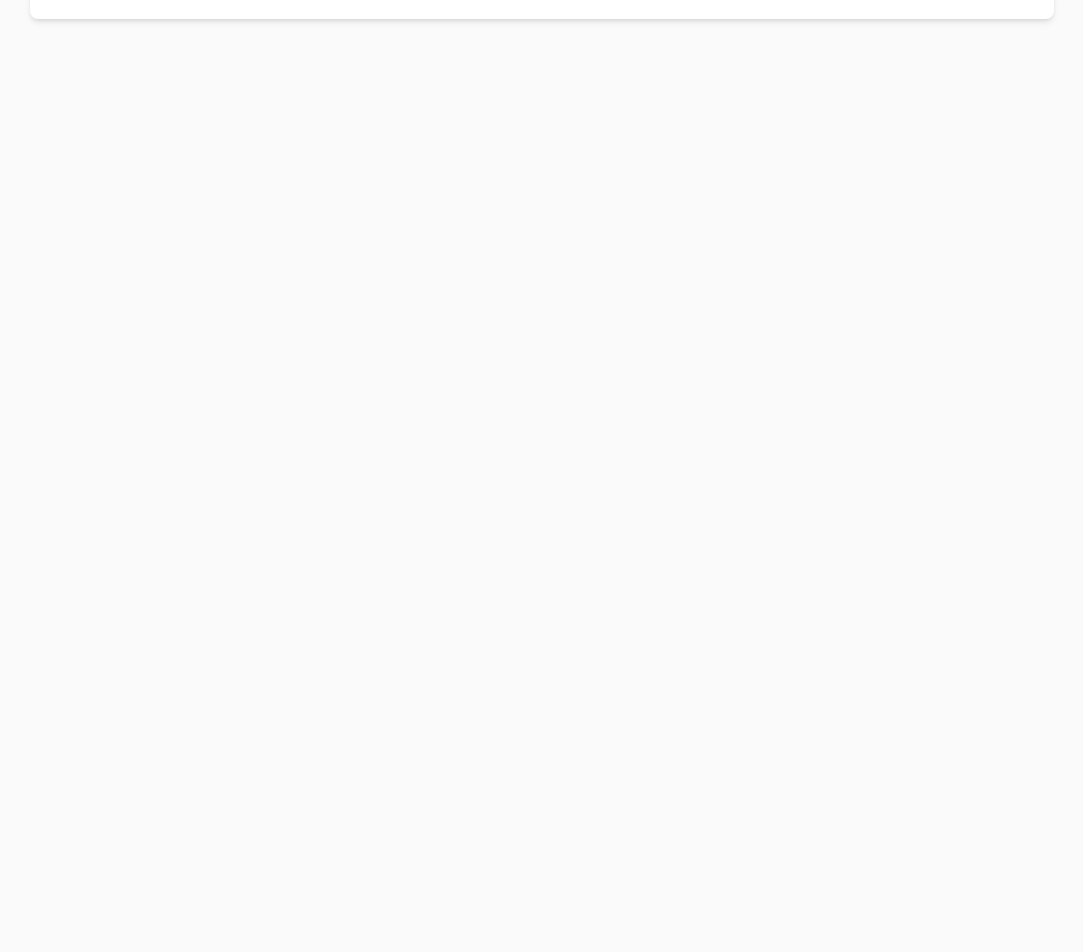
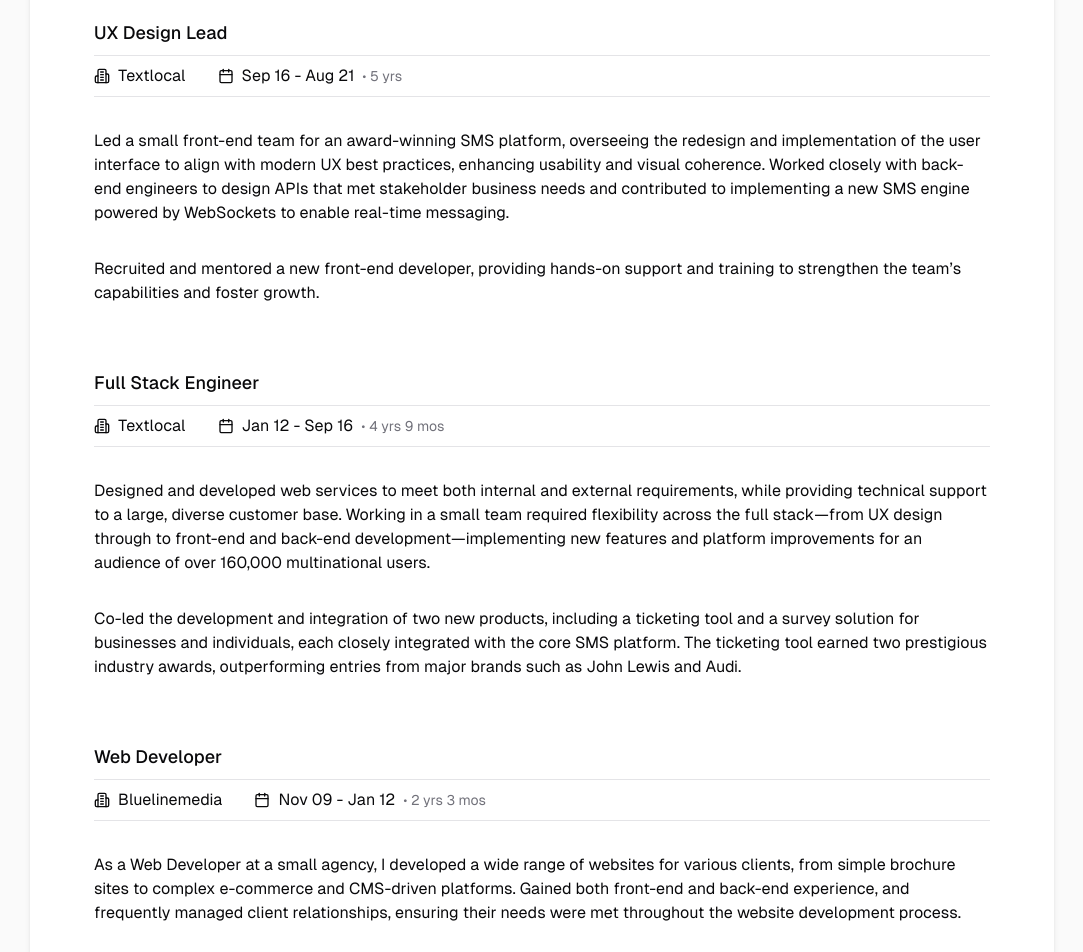
Before and after one commit to mwheelersmith/site, a Next.js app: page / in a window 1280 px wide. Shown: the part 1600-2552 px from the top of the page, without its empty margins (98-1181 px from the left). Before the commit the page ends 1635 px from the top, so only its background shows below. Built offline with nearby package versions, Linux system fonts and the light colour scheme.

Commit message:
Fix mobile view and add more experiences

```diff
--- a/app/page.tsx
+++ b/app/page.tsx
@@ -12,7 +12,7 @@ import { ExperienceContributionsItem } from "@/components/experience/contributio
 
 export default function Home() {
   return (
-    <main className="mx-auto my-4 flex flex-col gap-8 rounded-lg bg-white p-8 font-[family-name:var(--font-geist-sans)] shadow-md sm:p-16 lg:max-w-[1024px] dark:bg-zinc-900 dark:shadow-none">
+    <main className="mx-auto flex flex-col gap-8 rounded-lg bg-white p-8 font-[family-name:var(--font-geist-sans)] sm:p-16 lg:my-4 lg:max-w-[1024px] lg:shadow-md dark:bg-zinc-900 dark:shadow-none">
       <Header />
 
       <Summary />
@@ -32,10 +32,10 @@ export default function Home() {
           </ExperienceHeading>
 
           <p>
-            Responsible for architecting and building a multi-channel messaging
-            application for the Webex CPaaS suite. I led a team of five
-            experienced UI engineers, serving as both a senior engineer within
-            the team and the primary liaison for product managers, designers,
+            Resonisible for architecting and building a multi-channel messaging
+            application for the Webex CPaaS suite. I recruited and led a team of
+            five skilled UI engineers, contributing as a senior engineer while
+            serving as the primary liaison for product managers, designers,
             directors, and other key stakeholders.
           </p>
 
@@ -93,6 +93,84 @@ export default function Home() {
             delivery.
           </p>
         </ExperienceSection>
+
+        <ExperienceSection>
+          {/* UX Design Lead at Textlocal */}
+          <ExperienceHeading>
+            <ExperienceTitle>UX Design Lead</ExperienceTitle>
+            <ExperienceDetails
+              company="Textlocal"
+              serviceDates="Sep 16 - Aug 21"
+              serviceLength="5 yrs"
+            />
+          </ExperienceHeading>
+
+          <p>
+            Led a small front-end team for an award-winning SMS platform,
+            overseeing the redesign and implementation of the user interface to
+            align with modern UX best practices, enhancing usability and visual
+            coherence. Worked closely with back-end engineers to design APIs
+            that met stakeholder business needs and contributed to implementing
+            a new SMS engine powered by WebSockets to enable real-time
+            messaging.
+          </p>
+
+          <p>
+            Recruited and mentored a new front-end developer, providing hands-on
+            support and training to strengthen the team&rsquo;s capabilities and
+            foster growth.
+          </p>
+        </ExperienceSection>
+
+        <ExperienceSection>
+          {/* Full Stack Engineer at Textlocal */}
+          <ExperienceHeading>
+            <ExperienceTitle>Full Stack Engineer</ExperienceTitle>
+            <ExperienceDetails
+              company="Textlocal"
+              serviceDates="Jan 12 - Sep 16"
+              serviceLength="4 yrs 9 mos"
+            />
+          </ExperienceHeading>
+
+          <p>
+            Designed and developed web services to meet both internal and
+            external requirements, while providing technical support to a large,
+            diverse customer base. Working in a small team required flexibility
+            across the full stack—from UX design through to front-end and
+            back-end development—implementing new features and platform
+            improvements for an audience of over 160,000 multinational users.
+          </p>
+
+          <p>
+            Co-led the development and integration of two new products,
+            including a ticketing tool and a survey solution for businesses and
+            individuals, each closely integrated with the core SMS platform. The
+            ticketing tool earned two prestigious industry awards, outperforming
+            entries from major brands such as John Lewis and Audi.
+          </p>
+        </ExperienceSection>
+
+        <ExperienceSection>
+          {/* Web Developer at Bluelinemedia */}
+          <ExperienceHeading>
+            <ExperienceTitle>Web Developer</ExperienceTitle>
+            <ExperienceDetails
+              company="Bluelinemedia"
+              serviceDates="Nov 09 - Jan 12"
+              serviceLength="2 yrs 3 mos"
+            />
+          </ExperienceHeading>
+
+          <p>
+            As a Web Developer at a small agency, I developed a wide range of
+            websites for various clients, from simple brochure sites to complex
+            e-commerce and CMS-driven platforms. Gained both front-end and
+            back-end experience, and frequently managed client relationships,
+            ensuring their needs were met throughout the website development
+            process.
+          </p>
+        </ExperienceSection>
       </Experience>
     </main>
   );
--- a/components/header.tsx
+++ b/components/header.tsx
@@ -5,7 +5,7 @@ export function Header() {
     <div className="flex flex-col gap-2 border-b border-zinc-200 pb-8 dark:border-zinc-600">
       <h1 className="text-2xl font-medium">Miles Wheeler-Smith</h1>
 
-      <div className="flex gap-6">
+      <div className="flex flex-wrap gap-x-6 gap-y-2">
         <a
           className="flex items-center gap-2 text-indigo-800 hover:underline hover:underline-offset-4 dark:text-indigo-300"
           href="mailto:miles@mileswheelersmith.com"
```
